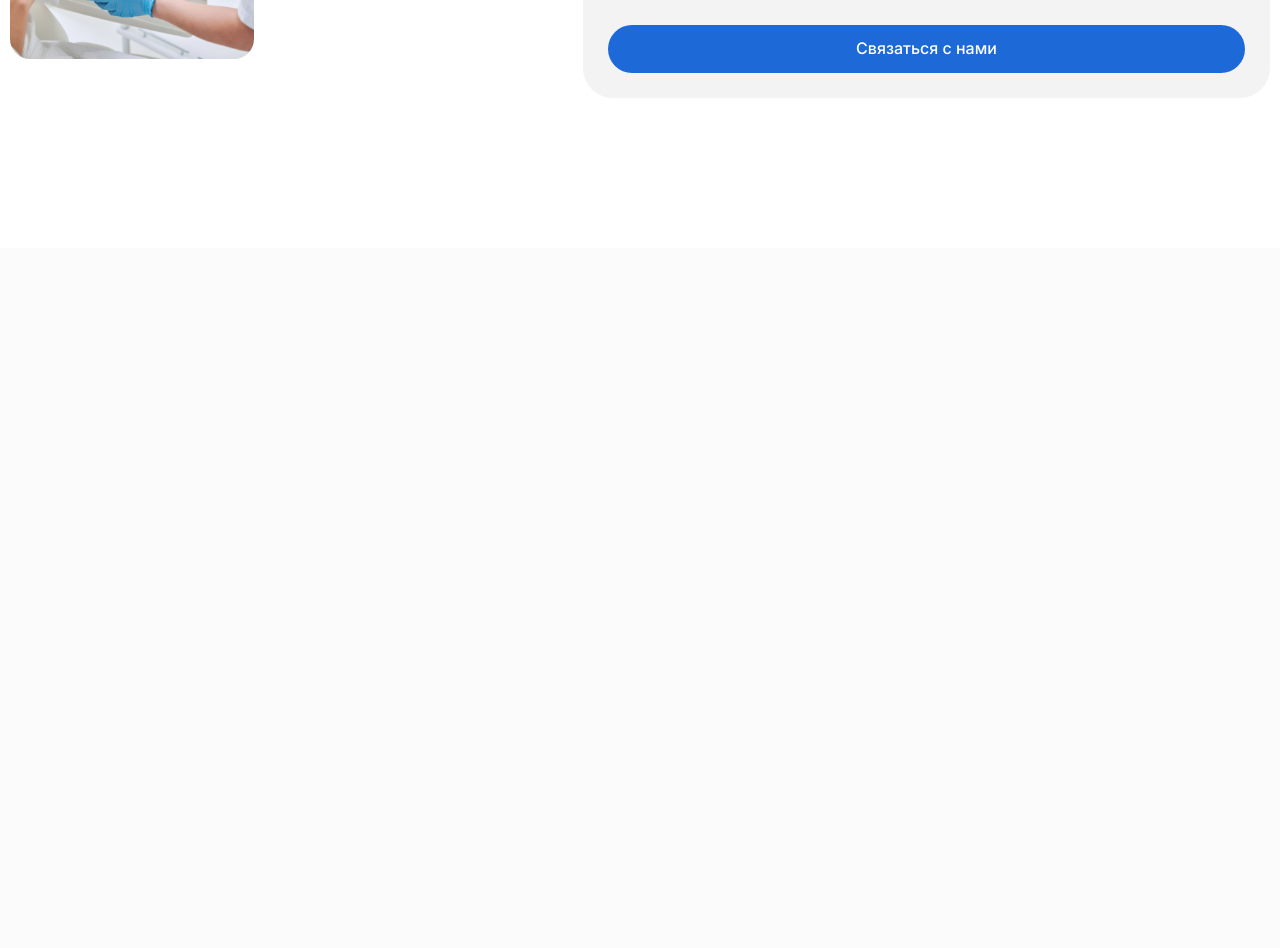
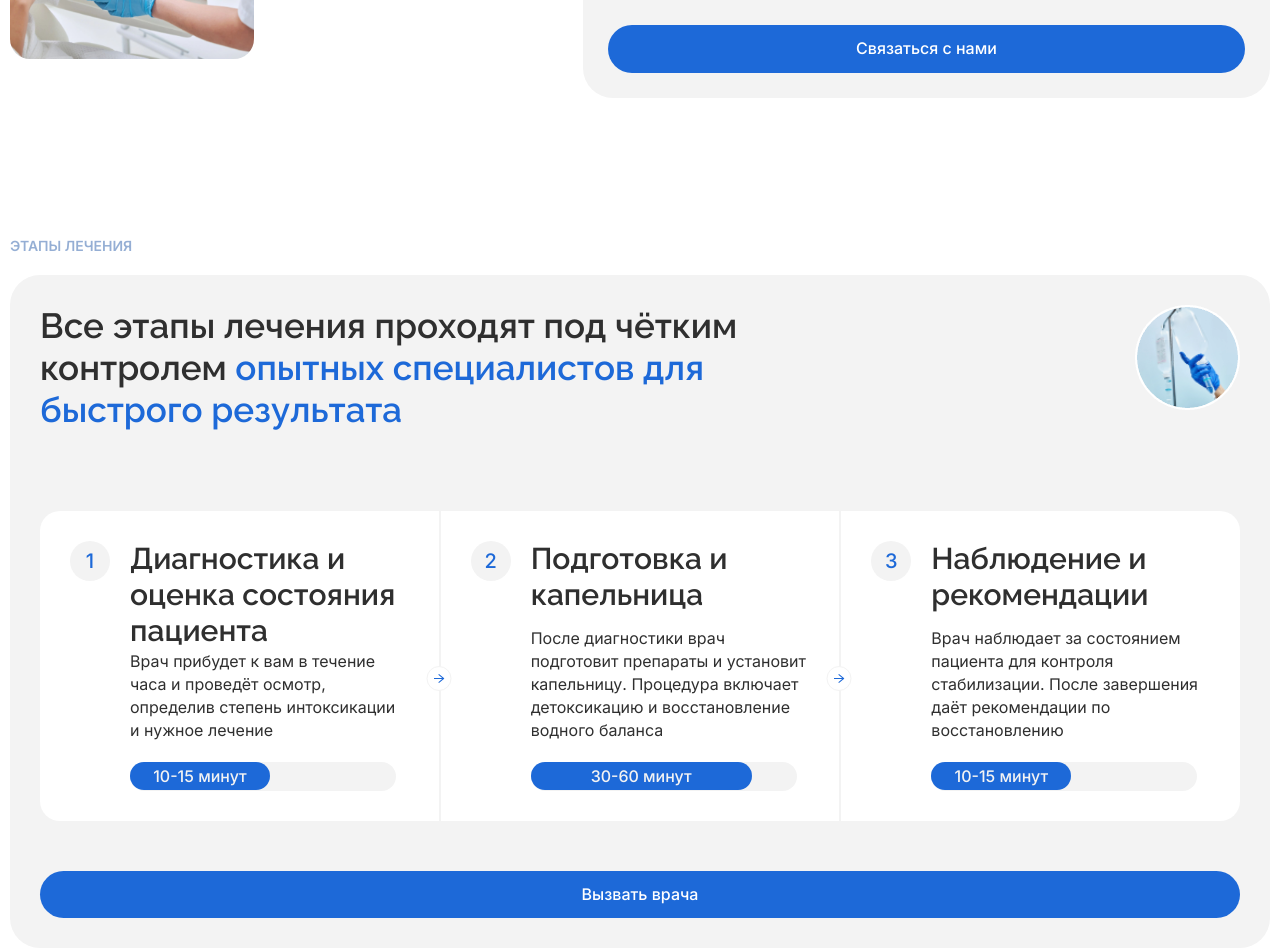
Before and after one commit to Zeptorqyiad/Detox24, a PHP site: page / in a window 1280 px wide. Shown: the part 1372-2320 px from the top of the page. Before the commit the page ends 1445 px from the top, so only its background shows below. Run offline with PHP 8.4, Linux system fonts and the light colour scheme.

Commit message:
Finished with stage section

```diff
--- a/#Sourse/Layouts/_main.scss
+++ b/#Sourse/Layouts/_main.scss
@@ -588,19 +588,17 @@
 	position: relative;
 	background-color: var(--bg-white-color);
 }
-.about__container {
-	h6 {
-		margin-top: 140px;
-		display: block;
-		@include textDefault($ff1, var(--light-blue-color), 14px, 600, 14px);
-		line-height: 120%;
-		text-align: left;
-		text-transform: uppercase;
-		opacity: 0.6;
-	}
+.section-title {
+	margin-top: 140px;
+	@include textDefault($ff1, var(--light-blue-color), 14px, 600, 14px);
+	line-height: 120%;
+	opacity: 0.6;
+	display: block;
+	text-align: left;
+	text-transform: uppercase;
 }
 .about__content {
-	padding: 20px 0 153px 0;
+	padding: 20px 0 0px 0;
 	gap: 29px;
 	@include flexbox;
 }
@@ -749,7 +747,7 @@
 //=================================About Media======================================
 @media (max-width: $md2) {
 	.about__content {
-		padding: 20px 0 150px 0;
+		padding: 20px 0 0px 0;
 		gap: 32px;
 	}
 	.about__content-ls {
@@ -846,7 +844,7 @@
 }
 @media (max-width: $md3) {
 	.about__content {
-		padding: 20px 0 129px 0;
+		padding: 20px 0 0px 0;
 		gap: 64px;
 	}
 	.about__content-ls {
@@ -1002,6 +1000,138 @@
 	}
 }
 //=======================================================================
+//=======================================================================
+
+.stage {
+	position: relative;
+}
+.stage__content {
+	margin-top: 20px;
+	background-color: var(--dark-white-color);
+	border-radius: 30px;
+	width: 100%;
+	padding: 30px;
+	@include flexbox;
+	flex-direction: column;
+}
+.stage__content-top {
+	margin-bottom: 80px;
+	@include flexbox;
+	justify-content: space-between;
+	align-items: start;
+}
+.stage__title {
+	max-width: 786px;
+	@include textDefault($ff2, var(--dark-color), 35px, 600, 35px);
+	line-height: 120%;
+	text-align: left;
+	span {
+		color: var(--blue-color);
+	}
+}
+.stage__content-center {
+	margin-bottom: 50px;
+	width: 100%;
+	@include flexbox;
+	flex-wrap: nowrap;
+	background-color: var(--bg-white-color);
+	border-radius: 20px;
+}
+.stage__content-side {
+	flex: 0 1 33.333%;
+	padding: 30px 30px 30px 90px;
+}
+.stage__side-content {
+	@include flexbox;
+	flex-direction: column;
+	justify-content: space-between;
+	max-width: 419px;
+	height: 250px;
+	h3 {
+		position: relative;
+		@include textDefault($ff2, var(--dark-color), 30px, 600, 30px);
+		line-height: 120%;
+		text-align: left;
+	}
+}
+.stage__side-title-1::before {
+	content: "1";
+}
+.stage__side-title-2::before {
+	content: "2";
+}
+.stage__side-title-3::before {
+	content: "3";
+}
+.stage__side-title-1::before,
+.stage__side-title-2::before,
+.stage__side-title-3::before {
+	@include textDefault($ff1, var(--blue-color), 20px, 500, 20px);
+	@include flexbox;
+	align-items: center;
+	justify-content: center;
+	line-height: 120%;
+	text-align: center;
+	position: absolute;
+	background: var(--dark-white-color);
+	top: 0;
+	left: -60px;
+	width: 40px;
+	height: 40px;
+	border-radius: 20px;
+}
+.stage__subtitle-content {
+	@include flexbox;
+	flex-direction: column;
+	gap: 20px;
+}
+.stage__subtitle-text {
+	@include textDefault($ff1, var(--dark-color), 16px, 400, 16px);
+	line-height: 143%;
+	text-align: left;
+}
+.stage__time {
+	width: 266px;
+	background-color: var(--dark-white-color);
+	border-radius: 100px;
+	height: 29px;
+}
+.stage__time-min {
+	background-color: var(--blue-color);
+	@include textDefault($ff1, var(--dark-white-color), 16px, 500, 16px);
+	line-height: 143%;
+	text-align: center;
+	border-radius: 40px;
+	padding: 3px 12px;
+	max-width: 140px;
+}
+.time-max {
+	max-width: 221px;
+}
+.stage-line {
+	position: relative;
+	hr {
+		min-height: 100%;
+		border: 0.5px solid var(--dark-white-color);
+	}
+	&::before {
+		content: "";
+		background: var(--bg-white-color);
+		border: 1px solid var(--dark-white-color);
+		border-radius: 50%;
+		@include bgImage("../../assets/icon/stage-arrow.svg", center, no-repeat, auto);
+		position: absolute;
+		top: 50%;
+		left: 0;
+		width: 25px;
+		height: 25px;
+		transform: translate(-50%, 0);
+	}
+}
+.stage__content-bottom {
+}
+
+//=======================================================================
 
 // TODO: Hover effect on icon VK, TG
 // TODO: Scroll to link section
--- a/css/style.css
+++ b/css/style.css
@@ -1167,22 +1167,22 @@ body._lock {
   background-color: var(--bg-white-color);
 }
 
-.about__container h6 {
+.section-title {
   margin-top: 140px;
-  display: block;
   font-family: Inter;
   color: var(--light-blue-color);
   font-size: 14px;
   font-weight: 600;
   line-height: 100%;
   line-height: 120%;
+  opacity: 0.6;
+  display: block;
   text-align: left;
   text-transform: uppercase;
-  opacity: 0.6;
 }
 
 .about__content {
-  padding: 20px 0 153px 0;
+  padding: 20px 0 0px 0;
   gap: 29px;
   display: flex;
 }
@@ -1390,7 +1390,7 @@ body._lock {
 
 @media (max-width: 1440.98px) {
   .about__content {
-    padding: 20px 0 150px 0;
+    padding: 20px 0 0px 0;
     gap: 32px;
   }
   .about__content-ls {
@@ -1539,7 +1539,7 @@ body._lock {
 }
 @media (max-width: 1200.98px) {
   .about__content {
-    padding: 20px 0 129px 0;
+    padding: 20px 0 0px 0;
     gap: 64px;
   }
   .about__content-ls {
@@ -1707,6 +1707,172 @@ body._lock {
     height: 408px;
   }
 }
+.stage {
+  position: relative;
+}
+
+.stage__content {
+  margin-top: 20px;
+  background-color: var(--dark-white-color);
+  border-radius: 30px;
+  width: 100%;
+  padding: 30px;
+  display: flex;
+  flex-direction: column;
+}
+
+.stage__content-top {
+  margin-bottom: 80px;
+  display: flex;
+  justify-content: space-between;
+  align-items: start;
+}
+
+.stage__title {
+  max-width: 786px;
+  font-family: Raleway;
+  color: var(--dark-color);
+  font-size: 35px;
+  font-weight: 600;
+  line-height: 100%;
+  line-height: 120%;
+  text-align: left;
+}
+.stage__title span {
+  color: var(--blue-color);
+}
+
+.stage__content-center {
+  margin-bottom: 50px;
+  width: 100%;
+  display: flex;
+  flex-wrap: nowrap;
+  background-color: var(--bg-white-color);
+  border-radius: 20px;
+}
+
+.stage__content-side {
+  flex: 0 1 33.333%;
+  padding: 30px 30px 30px 90px;
+}
+
+.stage__side-content {
+  display: flex;
+  flex-direction: column;
+  justify-content: space-between;
+  max-width: 419px;
+  height: 250px;
+}
+.stage__side-content h3 {
+  position: relative;
+  font-family: Raleway;
+  color: var(--dark-color);
+  font-size: 30px;
+  font-weight: 600;
+  line-height: 100%;
+  line-height: 120%;
+  text-align: left;
+}
+
+.stage__side-title-1::before {
+  content: "1";
+}
+
+.stage__side-title-2::before {
+  content: "2";
+}
+
+.stage__side-title-3::before {
+  content: "3";
+}
+
+.stage__side-title-1::before,
+.stage__side-title-2::before,
+.stage__side-title-3::before {
+  font-family: Inter;
+  color: var(--blue-color);
+  font-size: 20px;
+  font-weight: 500;
+  line-height: 100%;
+  display: flex;
+  align-items: center;
+  justify-content: center;
+  line-height: 120%;
+  text-align: center;
+  position: absolute;
+  background: var(--dark-white-color);
+  top: 0;
+  left: -60px;
+  width: 40px;
+  height: 40px;
+  border-radius: 20px;
+}
+
+.stage__subtitle-content {
+  display: flex;
+  flex-direction: column;
+  gap: 20px;
+}
+
+.stage__subtitle-text {
+  font-family: Inter;
+  color: var(--dark-color);
+  font-size: 16px;
+  font-weight: 400;
+  line-height: 100%;
+  line-height: 143%;
+  text-align: left;
+}
+
+.stage__time {
+  width: 266px;
+  background-color: var(--dark-white-color);
+  border-radius: 100px;
+  height: 29px;
+}
+
+.stage__time-min {
+  background-color: var(--blue-color);
+  font-family: Inter;
+  color: var(--dark-white-color);
+  font-size: 16px;
+  font-weight: 500;
+  line-height: 100%;
+  line-height: 143%;
+  text-align: center;
+  border-radius: 40px;
+  padding: 3px 12px;
+  max-width: 140px;
+}
+
+.time-max {
+  max-width: 221px;
+}
+
+.stage-line {
+  position: relative;
+}
+.stage-line hr {
+  min-height: 100%;
+  border: 0.5px solid var(--dark-white-color);
+}
+.stage-line::before {
+  content: "";
+  background: var(--bg-white-color);
+  border: 1px solid var(--dark-white-color);
+  border-radius: 50%;
+  background-image: url("../../assets/icon/stage-arrow.svg");
+  background-position: center;
+  background-repeat: no-repeat;
+  background-size: auto;
+  position: absolute;
+  top: 50%;
+  left: 0;
+  width: 25px;
+  height: 25px;
+  transform: translate(-50%, 0);
+}
+
 :root {
   --bg-white-color: #ffffff;
   --dark-white-color: #f3f3f3;
--- a/index.html
+++ b/index.html
@@ -193,6 +193,79 @@
 					</div>
 				</div>
 			</section>
+			<section class="stage">
+				<div class="stage__container">
+					<h6 class="section-title">Этапы лечения</h6>
+					<div class="stage__content">
+						<div class="stage__content-top">
+							<h2 class="stage__title">
+								Все этапы лечения проходят под чётким контролем
+								<span>опытных специалистов для быстрого результата</span>
+							</h2>
+							<img src="./assets/images/main/stage.png" alt="Result">
+						</div>
+						<ul class="stage__content-center">
+							<li class="stage__content-side">
+								<div class="stage__side-content">
+									<h3 class="stage__side-title-1">
+										Диагностика и оценка состояния пациента
+									</h3>
+									<div class="stage__subtitle-content">
+										<p class="stage__subtitle-text">
+											Врач прибудет к вам в течение часа и проведёт осмотр, определив степень интоксикации и
+											нужное лечение
+										</p>
+										<div class="stage__time">
+											<p class="stage__time-min">10-15 минут</p>
+										</div>
+									</div>
+								</div>
+							</li>
+							<li class="stage-line">
+								<hr>
+							</li>
+							<li class="stage__content-side">
+								<div class="stage__side-content">
+									<h3 class="stage__side-title-2">
+										Подготовка и капельница
+									</h3>
+									<div class="stage__subtitle-content">
+										<p class="stage__subtitle-text">
+											После диагностики врач подготовит препараты и установит капельницу. Процедура включает
+											детоксикацию и восстановление водного баланса
+										</p>
+										<div class="stage__time">
+											<p class="stage__time-min time-max">30-60 минут</p>
+										</div>
+									</div>
+								</div>
+							</li>
+							<li class="stage-line">
+								<hr>
+							</li>
+							<li class="stage__content-side">
+								<div class="stage__side-content">
+									<h3 class="stage__side-title-3">
+										Наблюдение и рекомендации
+									</h3>
+									<div class="stage__subtitle-content">
+										<p class="stage__subtitle-text">
+											Врач наблюдает за состоянием пациента для контроля стабилизации. После завершения даёт
+											рекомендации по восстановлению
+										</p>
+										<div class="stage__time">
+											<p class="stage__time-min">10-15 минут</p>
+										</div>
+									</div>
+								</div>
+							</li>
+						</ul>
+						<div class="stage__content-bottom">
+							<a href="#popup" class="main-btn about-btn popup-link">Вызвать врача</a>
+						</div>
+					</div>
+				</div>
+			</section>
 		</main>
 		<footer></footer>
 		<div id="popup" class="popup">
```
Also changed, not shown: assets/icon/stage-arrow.svg (added), assets/images/main/stage.png (added).
